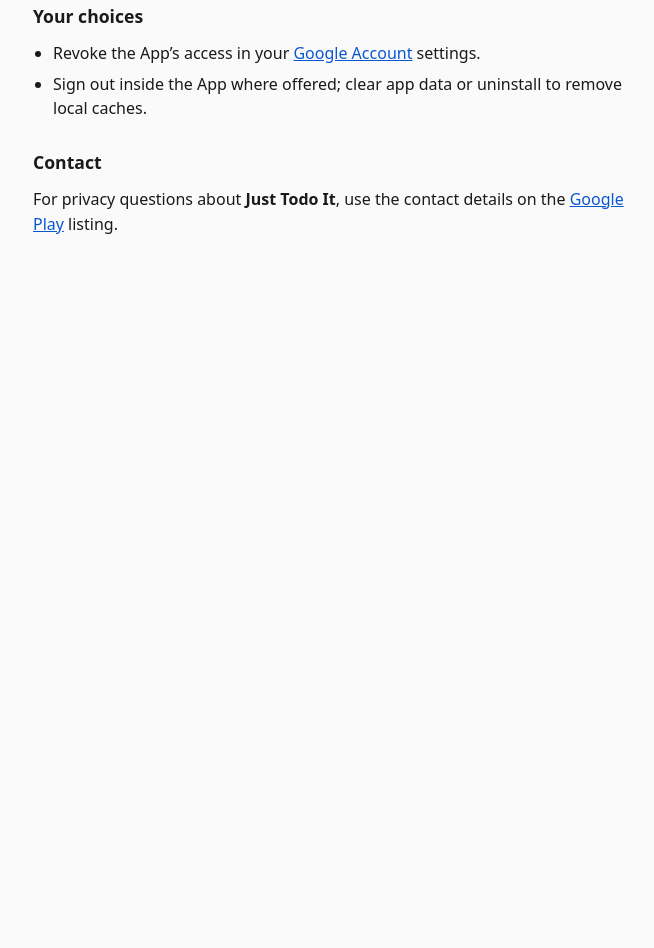
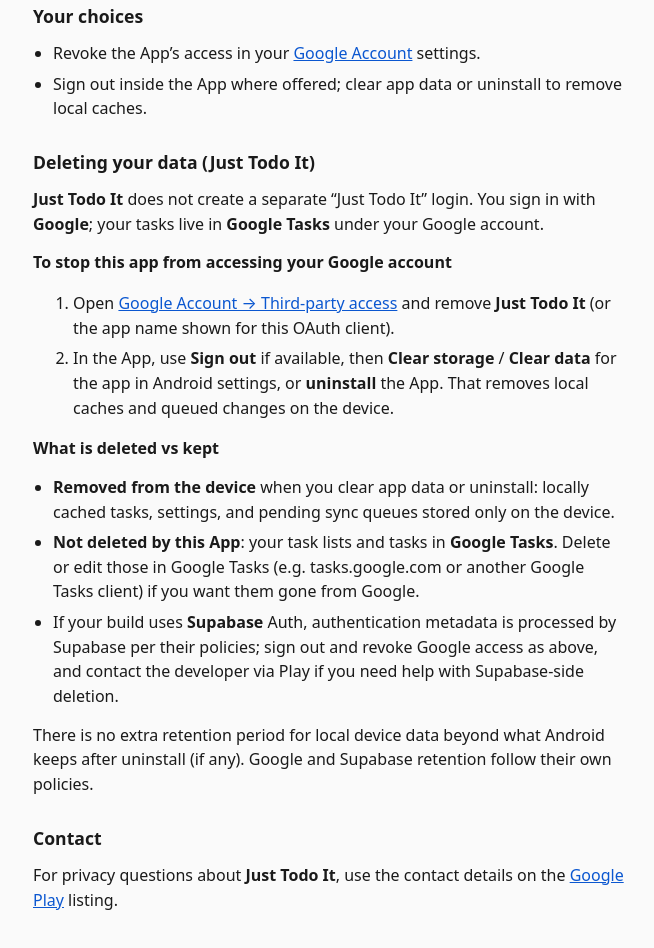
Before and after one commit to nxnarbais/just-todo-it-privacy, a plain HTML site: page index.html in a window 1280 px wide. Shown: the part 2089-3037 px from the top of the page, without its empty margins (311-965 px from the left). Before the commit the page ends 2387 px from the top, so only its background shows below. Drawn offline with Linux system fonts and the light colour scheme.

Commit message:
Update index.html

```diff
--- a/index.html
+++ b/index.html
@@ -215,6 +215,52 @@
         </li>
       </ul>
 
+      <h2 id="data-deletion">Deleting your data (Just Todo It)</h2>
+      <p>
+        <strong>Just Todo It</strong> does not create a separate “Just Todo It”
+        login. You sign in with <strong>Google</strong>; your tasks live in
+        <strong>Google Tasks</strong> under your Google account.
+      </p>
+      <p><strong>To stop this app from accessing your Google account</strong></p>
+      <ol>
+        <li>
+          Open
+          <a href="https://myaccount.google.com/permissions">Google Account → Third-party access</a>
+          and remove <strong>Just Todo It</strong> (or the app name shown for this OAuth client).
+        </li>
+        <li>
+          In the App, use <strong>Sign out</strong> if available, then
+          <strong>Clear storage</strong> / <strong>Clear data</strong> for the
+          app in Android settings, or <strong>uninstall</strong> the App. That
+          removes local caches and queued changes on the device.
+        </li>
+      </ol>
+      <p><strong>What is deleted vs kept</strong></p>
+      <ul>
+        <li>
+          <strong>Removed from the device</strong> when you clear app data or
+          uninstall: locally cached tasks, settings, and pending sync queues
+          stored only on the device.
+        </li>
+        <li>
+          <strong>Not deleted by this App</strong>: your task lists and tasks in
+          <strong>Google Tasks</strong>. Delete or edit those in Google Tasks
+          (e.g. tasks.google.com or another Google Tasks client) if you want
+          them gone from Google.
+        </li>
+        <li>
+          If your build uses <strong>Supabase</strong> Auth, authentication
+          metadata is processed by Supabase per their policies; sign out and
+          revoke Google access as above, and contact the developer via Play if
+          you need help with Supabase-side deletion.
+        </li>
+      </ul>
+      <p>
+        There is no extra retention period for local device data beyond what
+        Android keeps after uninstall (if any). Google and Supabase retention
+        follow their own policies.
+      </p>
+
       <h2>Contact</h2>
       <p>
         For privacy questions about <strong>Just Todo It</strong>, use the
```
